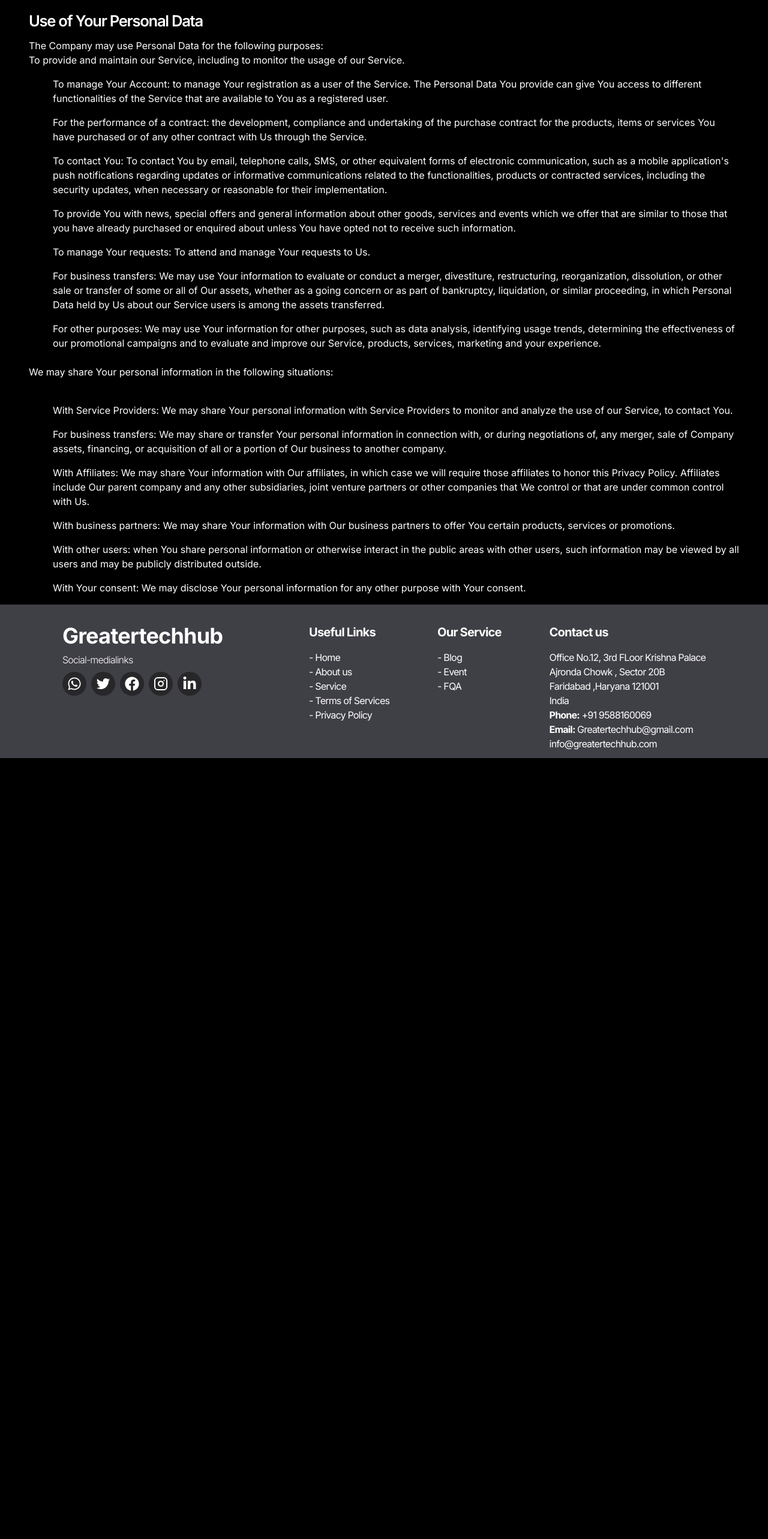
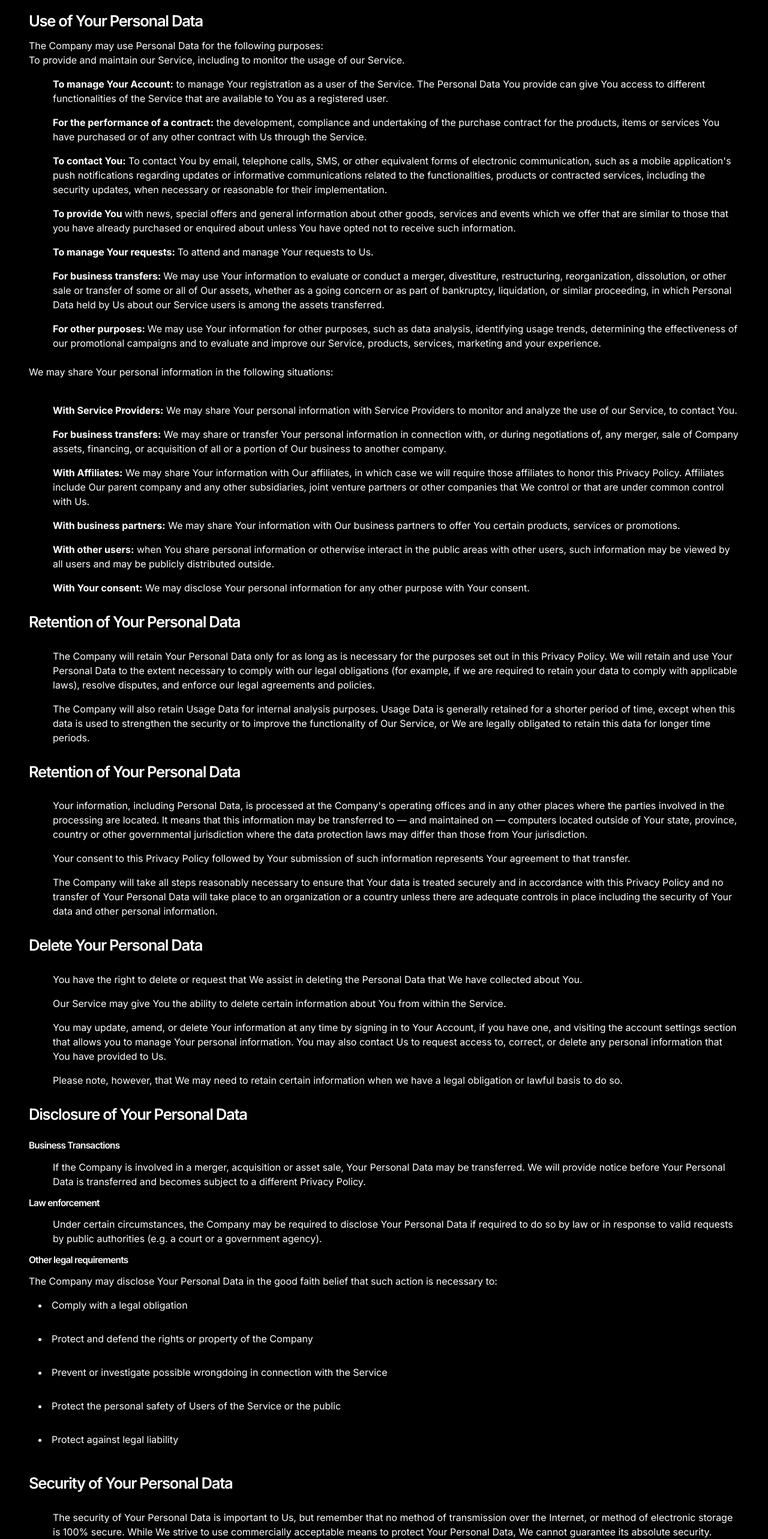
Before and after one commit to Digamberbhati/greatertechhubnextjs.io, a Next.js app: page /privacy-policy in a window 1280 px wide. Shown: the part 2920-5486 px from the top of the page at 60% size. Before the commit the page ends 4184 px from the top, so only its background shows below. Built offline with nearby package versions, Linux system fonts and the light colour scheme.

Commit message:
add privacy-policy

```diff
--- a/src/app/privacy-policy/page.tsx
+++ b/src/app/privacy-policy/page.tsx
@@ -21,7 +21,7 @@ const Privacy_Policypage = () => {
         created with the help of the Privacy Policy.
       </p>
 
-      <h2 className="text-[3vw] font-semibold  tracking-tighter leading-none">
+      <h2 className="lg:text-[3vw] text-[3vh]  font-semibold  tracking-tighter leading-none">
         Interpretation and Definitions
       </h2>
       <h3 className="text-[2vw] font-semibold  tracking-tighter leading-none py-3">
@@ -92,7 +92,7 @@ const Privacy_Policypage = () => {
         </li>
       </ul>
 
-      <h2 className="text-[3vw] font-semibold  tracking-tighter leading-none pt-8 ">
+      <h2 className="lg:text-[3vw] text-[3vh]  font-semibold  tracking-tighter leading-none pt-8 ">
         Collecting and Using Your Personal Data
       </h2>
 
@@ -100,7 +100,7 @@ const Privacy_Policypage = () => {
         Types of Data Collected
       </h3>
 
-      <h4 className="text-[2vw] font-semibold  tracking-tighter leading-none py-2">
+      <h4 className="lg:text-[2vw] text-[2vh] font-semibold  tracking-tighter leading-none py-2">
         Personal Data
       </h4>
 
@@ -116,7 +116,7 @@ const Privacy_Policypage = () => {
         <li className="py-2 px-4">Usage Data</li>
       </ul>
 
-      <h4 className="text-[2vw] font-semibold  tracking-tighter leading-none py-2">
+      <h4 className="lg:text-[2vw] text-[2vh] font-semibold  tracking-tighter leading-none py-2">
         {" "}
         Usage Data
       </h4>
@@ -144,7 +144,7 @@ const Privacy_Policypage = () => {
         device.
       </p>
 
-      <h4 className="text-[2vw] font-semibold  tracking-tighter leading-none pt-8 pb-4">
+      <h4 className="lg:text-[2vw] text-[2vh] font-semibold  tracking-tighter leading-none pt-8 pb-4">
 
         Tracking Technologies and Cookies
       </h4>
@@ -194,7 +194,7 @@ const Privacy_Policypage = () => {
         <p className="pl-10 pt-4">Administered by: Us</p>
         <p className="pl-10 pt-4">Purpose: These Cookies are essential to provide You with services available through the Website and to enable You to use some of its features. They help to authenticate users and prevent fraudulent use of user accounts. Without these Cookies, the services that You have asked for cannot be provided, and We only use these Cookies to provide You with those services.</p></li>
 
-        <li className="py-4">Cookies Policy / Notice Acceptance Cookies
+        <li  className="py-4">Cookies Policy / Notice Acceptance Cookies
 
         <p className="pl-10 pt-4">Type: Persistent Cookies</p>
         <p className="pl-10 pt-4">Administered by: Us</p>
@@ -209,32 +209,126 @@ const Privacy_Policypage = () => {
       </ul>
       <p>For more information about the cookies we use and your choices regarding cookies, please visit our Cookies Policy or the Cookies section of our Privacy Policy.</p>
 
-      <h4 className="text-[2vw] font-semibold  tracking-tighter leading-none pt-8 pb-4">
+      <h4 className="lg:text-[2vw] text-[2vh] font-semibold  tracking-tighter leading-none pt-8 pb-4">
       Use of Your Personal Data
       </h4>
       <p>The Company may use Personal Data for the following purposes:</p>
 
       <p>To provide and maintain our Service, including to monitor the usage of our Service.</p>
 
-      <p className="pl-10 pt-4">To manage Your Account: to manage Your registration as a user of the Service. The Personal Data You provide can give You access to different functionalities of the Service that are available to You as a registered user.</p>
-      <p className="pl-10 pt-4">For the performance of a contract: the development, compliance and undertaking of the purchase contract for the products, items or services You have purchased or of any other contract with Us through the Service.</p>
-      <p className="pl-10 pt-4">To contact You: To contact You by email, telephone calls, SMS, or other equivalent forms of electronic communication, such as a mobile application's push notifications regarding updates or informative communications related to the functionalities, products or contracted services, including the security updates, when necessary or reasonable for their implementation.</p>
-      <p className="pl-10 pt-4">To provide You with news, special offers and general information about other goods, services and events which we offer that are similar to those that you have already purchased or enquired about unless You have opted not to receive such information.</p>
-      <p className="pl-10 pt-4">To manage Your requests: To attend and manage Your requests to Us.</p>
-      <p className="pl-10 pt-4">For business transfers: We may use Your information to evaluate or conduct a merger, divestiture, restructuring, reorganization, dissolution, or other sale or transfer of some or all of Our assets, whether as a going concern or as part of bankruptcy, liquidation, or similar proceeding, in which Personal Data held by Us about our Service users is among the assets transferred.</p>
-      <p className="pl-10 pt-4">For other purposes: We may use Your information for other purposes, such as data analysis, identifying usage trends, determining the effectiveness of our promotional campaigns and to evaluate and improve our Service, products, services, marketing and your experience.</p>
+      <p className="pl-10 pt-4"> <b> To manage Your Account:</b> to manage Your registration as a user of the Service. The Personal Data You provide can give You access to different functionalities of the Service that are available to You as a registered user.</p>
+      <p className="pl-10 pt-4"> <b> For the performance of a contract:</b> the development, compliance and undertaking of the purchase contract for the products, items or services You have purchased or of any other contract with Us through the Service.</p>
+      <p className="pl-10 pt-4"> <b> To contact You:</b> To contact You by email, telephone calls, SMS, or other equivalent forms of electronic communication, such as a mobile application's push notifications regarding updates or informative communications related to the functionalities, products or contracted services, including the security updates, when necessary or reasonable for their implementation.</p>
+      <p className="pl-10 pt-4"> <b> To provide You </b> with news, special offers and general information about other goods, services and events which we offer that are similar to those that you have already purchased or enquired about unless You have opted not to receive such information.</p>
+      <p className="pl-10 pt-4"> <b> To manage Your requests: </b> To attend and manage Your requests to Us.</p>
+      <p className="pl-10 pt-4"> <b> For business transfers: </b> We may use Your information to evaluate or conduct a merger, divestiture, restructuring, reorganization, dissolution, or other sale or transfer of some or all of Our assets, whether as a going concern or as part of bankruptcy, liquidation, or similar proceeding, in which Personal Data held by Us about our Service users is among the assets transferred.</p>
+      <p className="pl-10 pt-4"> <b> For other purposes: </b> We may use Your information for other purposes, such as data analysis, identifying usage trends, determining the effectiveness of our promotional campaigns and to evaluate and improve our Service, products, services, marketing and your experience.</p>
 
 <p  className="py-6">We may share Your personal information in the following situations:</p>
 
-    <p className="pl-10 pt-4">With Service Providers: We may share Your personal information with Service Providers to monitor and analyze the use of our Service, to contact You.</p>
-    <p className="pl-10 pt-4">For business transfers: We may share or transfer Your personal information in connection with, or during negotiations of, any merger, sale of Company assets, financing, or acquisition of all or a portion of Our business to another company.
+    <p className="pl-10 pt-4"><b>With Service Providers:</b> We may share Your personal information with Service Providers to monitor and analyze the use of our Service, to contact You.</p>
+    <p className="pl-10 pt-4"><b>For business transfers:</b> We may share or transfer Your personal information in connection with, or during negotiations of, any merger, sale of Company assets, financing, or acquisition of all or a portion of Our business to another company.
     </p>
-    <p className="pl-10 pt-4">With Affiliates: We may share Your information with Our affiliates, in which case we will require those affiliates to honor this Privacy Policy. Affiliates include Our parent company and any other subsidiaries, joint venture partners or other companies that We control or that are under common control with Us.</p>
-    <p className="pl-10 pt-4">With business partners: We may share Your information with Our business partners to offer You certain products, services or promotions.    </p>
-    <p className="pl-10 pt-4">With other users: when You share personal information or otherwise interact in the public areas with other users, such information may be viewed by all users and may be publicly distributed outside.
+    <p className="pl-10 pt-4"><b>With Affiliates:</b> We may share Your information with Our affiliates, in which case we will require those affiliates to honor this Privacy Policy. Affiliates include Our parent company and any other subsidiaries, joint venture partners or other companies that We control or that are under common control with Us.</p>
+    <p className="pl-10 pt-4"><b>With business partners:</b> We may share Your information with Our business partners to offer You certain products, services or promotions.    </p>
+    <p className="pl-10 pt-4"><b>With other users:</b> when You share personal information or otherwise interact in the public areas with other users, such information may be viewed by all users and may be publicly distributed outside.
     </p>
-    <p className="pl-10 pt-4">With Your consent: We may disclose Your personal information for any other purpose with Your consent.
+    <p className="pl-10 pt-4"> <b> With Your consent:</b> We may disclose Your personal information for any other purpose with Your consent.
     </p>
+
+
+    <h4 className="lg:text-[2vw] text-[2vh] font-semibold  tracking-tighter leading-none pt-8 pb-4">Retention of Your Personal Data</h4>
+
+    <p className="pl-10 pt-4">
+    The Company will retain Your Personal Data only for as long as is necessary for the purposes set out in this Privacy Policy. We will retain and use Your Personal Data to the extent necessary to comply with our legal obligations (for example, if we are required to retain your data to comply with applicable laws), resolve disputes, and enforce our legal agreements and policies.
+    </p>
+
+    <p className="pl-10 pt-4">
+    The Company will also retain Usage Data for internal analysis purposes. Usage Data is generally retained for a shorter period of time, except when this data is used to strengthen the security or to improve the functionality of Our Service, or We are legally obligated to retain this data for longer time periods.
+    </p>
+    <h4 className="lg:text-[2vw] text-[2vh] font-semibold  tracking-tighter leading-none pt-8 pb-4">Retention of Your Personal Data</h4>
+
+    <p className="pl-10 pt-4">
+    Your information, including Personal Data, is processed at the Company's operating offices and in any other places where the parties involved in the processing are located. It means that this information may be transferred to — and maintained on — computers located outside of Your state, province, country or other governmental jurisdiction where the data protection laws may differ than those from Your jurisdiction.
+    </p>
+
+    <p className="pl-10 pt-4">Your consent to this Privacy Policy followed by Your submission of such information represents Your agreement to that transfer.</p>
+
+    <p className="pl-10 pt-4">The Company will take all steps reasonably necessary to ensure that Your data is treated securely and in accordance with this Privacy Policy and no transfer of Your Personal Data will take place to an organization or a country unless there are adequate controls in place including the security of Your data and other personal information.</p>
+
+
+
+
+    <h4 className="lg:text-[2vw] text-[2vh] font-semibold  tracking-tighter leading-none pt-8 pb-4">Delete Your Personal Data</h4>
+   <p className="pl-10 pt-4">You have the right to delete or request that We assist in deleting the Personal Data that We have collected about You.</p>
+
+   <p className="pl-10 pt-4">Our Service may give You the ability to delete certain information about You from within the Service.</p>
+
+   <p className="pl-10 pt-4">You may update, amend, or delete Your information at any time by signing in to Your Account, if you have one, and visiting the account settings section that allows you to manage Your personal information. You may also contact Us to request access to, correct, or delete any personal information that You have provided to Us.</p>
+
+   <p className="pl-10 pt-4">Please note, however, that We may need to retain certain information when we have a legal obligation or lawful basis to do so.</p>
+
+   <h4 className="lg:text-[2vw] text-[2vh] font-semibold  tracking-tighter leading-none pt-8 pb-4">Disclosure of Your Personal Data</h4>
+
+            <h5 className="lg:text-[1.2vw] text-[2vh]  font-semibold  tracking-tighter leading-none  py-4">Business Transactions</h5>
+
+            <p  className="pl-10 ">If the Company is involved in a merger, acquisition or asset sale, Your Personal Data may be transferred. We will provide notice before Your Personal Data is transferred and becomes subject to a different Privacy Policy.</p>
+
+
+            <h5 className="lg:text-[1.2vw] text-[2vh] font-semibold  tracking-tighter leading-none  py-4">Law enforcement</h5>
+            <p className="pl-10 ">Under certain circumstances, the Company may be required to disclose Your Personal Data if required to do so by law or in response to valid requests by public authorities (e.g. a court or a government agency).</p>
+
+            <h5 className="lg:text-[1.2vw] text-[2vh] font-semibold  tracking-tighter leading-none  py-4">Other legal requirements</h5>
+
+            <p>The Company may disclose Your Personal Data in the good faith belief that such action is necessary to:</p>
+
+            <ul className="custom-list ">
+              <li className="py-4">Comply with a legal obligation</li>
+              <li className="py-4">Protect and defend the rights or property of the Company</li>
+              <li className="py-4">Prevent or investigate possible wrongdoing in connection with the Service</li>
+              <li className="py-4">Protect the personal safety of Users of the Service or the public</li>
+              <li className="py-4">Protect against legal liability</li>
+            </ul>
+
+
+            <h4 className="lg:text-[2vw] text-[2vh] font-semibold  tracking-tighter leading-none pt-8 pb-4">Security of Your Personal Data</h4>
+
+
+            <p className="pl-10 pt-4">
+            The security of Your Personal Data is important to Us, but remember that no method of transmission over the Internet, or method of electronic storage is 100% secure. While We strive to use commercially acceptable means to protect Your Personal Data, We cannot guarantee its absolute security.
+            </p>
+
+            <h2 className="lg:text-[3vw] text-[3vh]  font-semibold  tracking-tighter leading-none py-8">Children's Privacy</h2>
+
+            <p className="pl-10 pt-4">Our Service does not address anyone under the age of 13. We do not knowingly collect personally identifiable information from anyone under the age of 13. If You are a parent or guardian and You are aware that Your child has provided Us with Personal Data, please contact Us. If We become aware that We have collected Personal Data from anyone under the age of 13 without verification of parental consent, We take steps to remove that information from Our servers.</p>
+
+            <p className="pl-10 pt-4">If We need to rely on consent as a legal basis for processing Your information and Your country requires consent from a parent, We may require Your parent's consent before We collect and use that information.</p>
+
+
+
+            <h2 className="lg:text-[3vw] text-[3vh] font-semibold  tracking-tighter leading-none py-8">Links to Other Websites</h2>
+
+            <p className="pl-10 pt-4">Our Service may contain links to other websites that are not operated by Us. If You click on a third party link, You will be directed to that third party's site. We strongly advise You to review the Privacy Policy of every site You visit.</p>
+
+            <p className="pl-10 pt-4">We have no control over and assume no responsibility for the content, privacy policies or practices of any third party sites or services.</p>
+
+            <h2 className="lg:text-[3vw] text-[3vh]  font-semibold  tracking-tighter leading-none py-8">Changes to this Privacy Policy</h2>
+
+            <p className="pl-10 pt-4">We may update Our Privacy Policy from time to time. We will notify You of any changes by posting the new Privacy Policy on this page.</p>
+            <p className="pl-10 pt-4">We will let You know via email and/or a prominent notice on Our Service, prior to the change becoming effective and update the "Last updated" date at the top of this Privacy Policy.</p>
+            <p className="pl-10 pt-4">You are advised to review this Privacy Policy periodically for any changes. Changes to this Privacy Policy are effective when they are posted on this page.</p>
+
+            <h2 className="lg:text-[3vw] text-[3vh]  font-semibold  tracking-tighter leading-none py-4">Contact Us</h2>
+
+
+
+            <p className="pl-10 ">If you have any questions about this Privacy Policy, You can contact us:</p>
+
+
+            <ul className="custom-list">
+            <li className="px-4 py-4">By email: info@greatertechhub.com</li>
+            </ul>
+
     </div>
   );
 };
```
Also changed, not shown: src/pages/Contact.tsx (+4 -4 lines).
